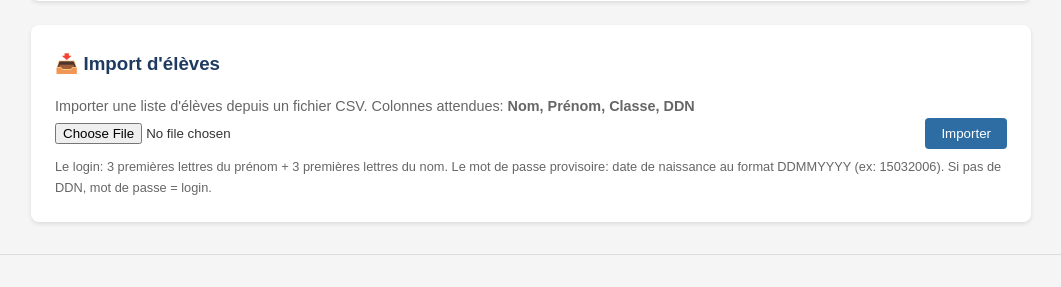
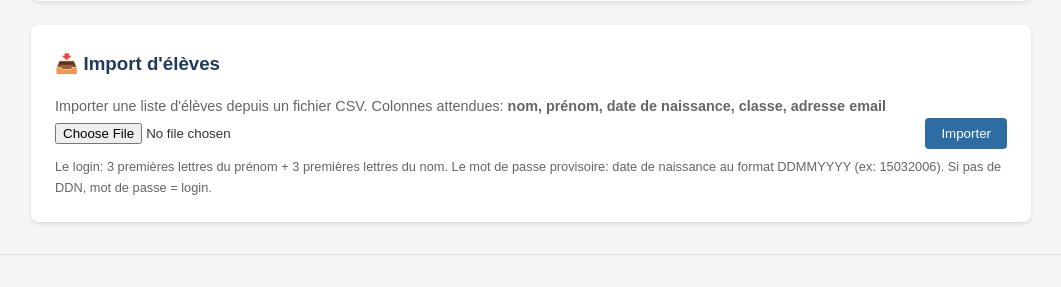
Before and after one commit to cv2b79/meca-auto, a Flask app: page /settings/admin in a window 1280 px wide. Shown: the part 2563-2850 px from the top of the page, without its empty margins (109-1170 px from the left). Run offline with Flask 3, Linux system fonts and the light colour scheme; a user stored in the database is signed in.

Commit message:
Format import eleves: nom, prenom, ddn, classe, email

```diff
--- a/app/routes/settings.py
+++ b/app/routes/settings.py
@@ -310,12 +310,11 @@ def import_eleves():
     errors = []
     for i, row in enumerate(reader, 1):
         try:
-            nom = row.get('Nom', '').strip()
-            # Handle both with and without accent
-            prenom = row.get('Prénom', '').strip() or row.get('Prenom', '').strip()
-            classe_nom = row.get('Classe', '').strip()
-            # Handle both date formats
-            ddn = row.get('Date de naissance', '').strip() or row.get('DDN', '').strip() or row.get('ddn', '').strip()
+            nom = row.get('nom', '').strip() or row.get('Nom', '').strip()
+            prenom = row.get('prénom', '').strip() or row.get('prenom', '').strip() or row.get('Prénom', '').strip() or row.get('Prenom', '').strip()
+            ddn = row.get('date de naissance', '').strip() or row.get('ddn', '').strip() or row.get('Date de naissance', '').strip()
+            classe_nom = row.get('classe', '').strip() or row.get('Classe', '').strip()
+            email = row.get('adresse email', '').strip() or row.get('email', '').strip() or row.get('Email', '').strip()
 
             if not nom or not prenom:
                 errors.append(f"Ligne {i}: Nom ou Prénom manquant")
@@ -356,6 +355,7 @@ def import_eleves():
                 nom=nom,
                 prenom=prenom,
                 login=login,
+                email=email if email else None,
                 role='eleve',
                 actif=True,
                 classe_id=classe_id
--- a/app/templates/settings/admin.html
+++ b/app/templates/settings/admin.html
@@ -294,7 +294,7 @@
 <!-- IMPORT ÉLÈVES -->
 <div class="card" style="margin-top: 1.5rem;">
     <h3>📥 Import d'élèves</h3>
-    <p style="color: #666; font-size: 0.9rem;">Importer une liste d'élèves depuis un fichier CSV. Colonnes attendues: <strong>Nom, Prénom, Classe, DDN</strong></p>
+    <p style="color: #666; font-size: 0.9rem;">Importer une liste d'élèves depuis un fichier CSV. Colonnes attendues: <strong>nom, prénom, date de naissance, classe, adresse email</strong></p>
     <form method="POST" action="{{ url_for('settings.import_eleves') }}" enctype="multipart/form-data" style="display: flex; gap: 0.5rem; align-items: center;">
         <input type="file" name="file" accept=".csv" required style="flex: 1;">
         <button type="submit" class="btn">Importer</button>
```
